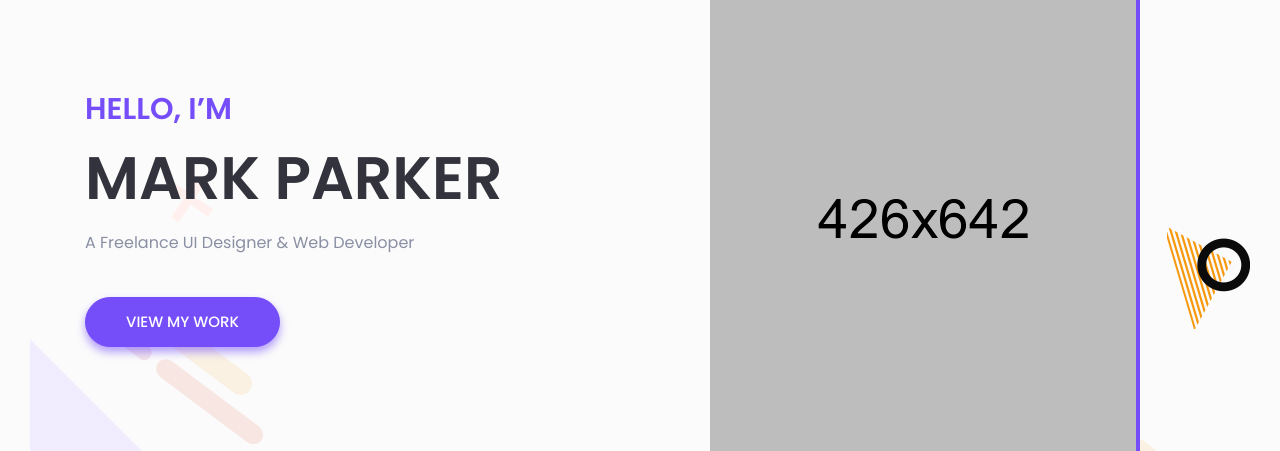
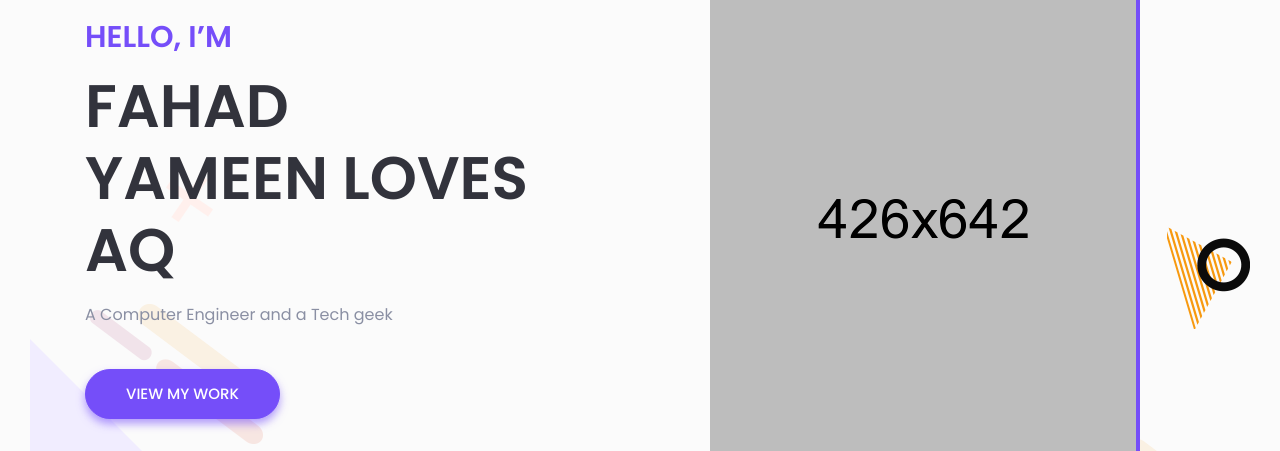
Before and after one commit to FahadYameen/FahadYameen.github.io, a plain HTML site: page index.html in a window 1280 px wide. Shown: the part 236-687 px from the top of the page. Drawn offline with Linux system fonts and the light colour scheme; files whose address does not match are found by name.

Commit message:
Update index.html

```diff
--- a/index.html
+++ b/index.html
@@ -125,8 +125,8 @@
                     <div class="col-xl-5 col-lg-6">
                         <div class="header-content-right">
                             <h4 class="sub-title">Hello, I’m</h4>
-                            <h1 class="title">Mark Parker</h1>
-                            <p>A Freelance UI Designer & Web Developer</p>
+                            <h1 class="title">Fahad Yameen Loves Aq</h1>
+                            <p>A Computer Engineer and a Tech geek</p>
                             <a class="main-btn" href="#work">View my Work</a>
                         </div> <!-- header content right -->
                     </div>
```
